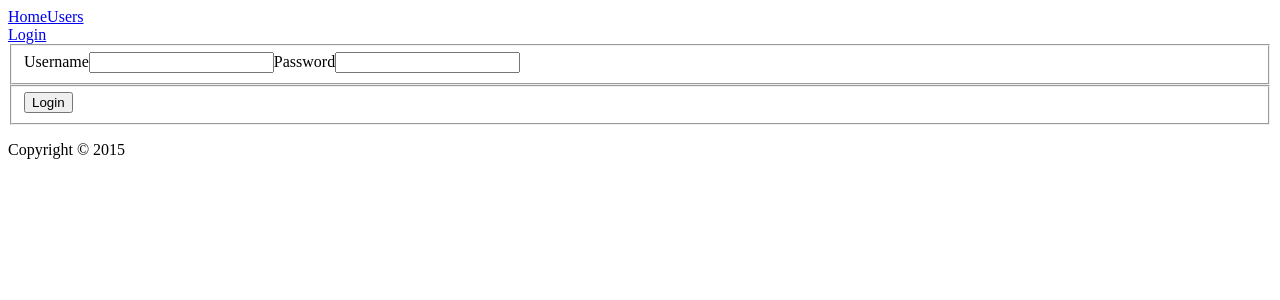
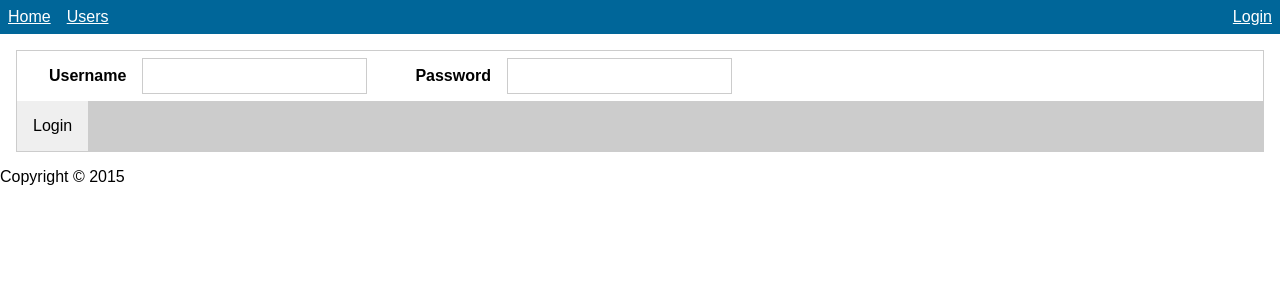
Before and after one commit to conail/sn, a Node server app: page /login in a window 1280 px wide. Shown: the top 300 px of the page. Run offline with Node 20, Linux system fonts and the light colour scheme; some libraries are stand-ins or nearby versions.

Commit message:
Stylesheet for login page.

```diff
--- /dev/null
+++ b/public/css/global.css
@@ -0,0 +1,12 @@
+* { border:0; font:1em sans-serif; margin:0; padding:0; }
+
+body > header { background:#069; color:#FFF; }
+body > header nav a { color:#FFF; display:inline-block; padding:0.5em; }
+body > header nav#user { float:right; }
+
+form { border:1px solid #CCC; margin:1em; }
+form fieldset.controls { background:#CCC; }
+form fieldset.controls input { padding:1em; }
+form fieldset label { margin:1em; }
+form fieldset label span { display:inline-block; font-weight:bold; margin:1em; }
+form fieldset label input { border:1px solid #CCC; padding:0.5em; }
--- a/views/login.jade
+++ b/views/login.jade
@@ -1,12 +1,13 @@
 html
   head
+    link(rel="stylesheet" type="text/css" href="/css/global.css")
   body
     header
+      nav#user
+        a(href="/login") Login
       nav#primary
         a(href="/") Home
         a(href="/users") Users
-      nav#user
-        a(href="/login") Login
     main
       form(name="login")
         fieldset
```
